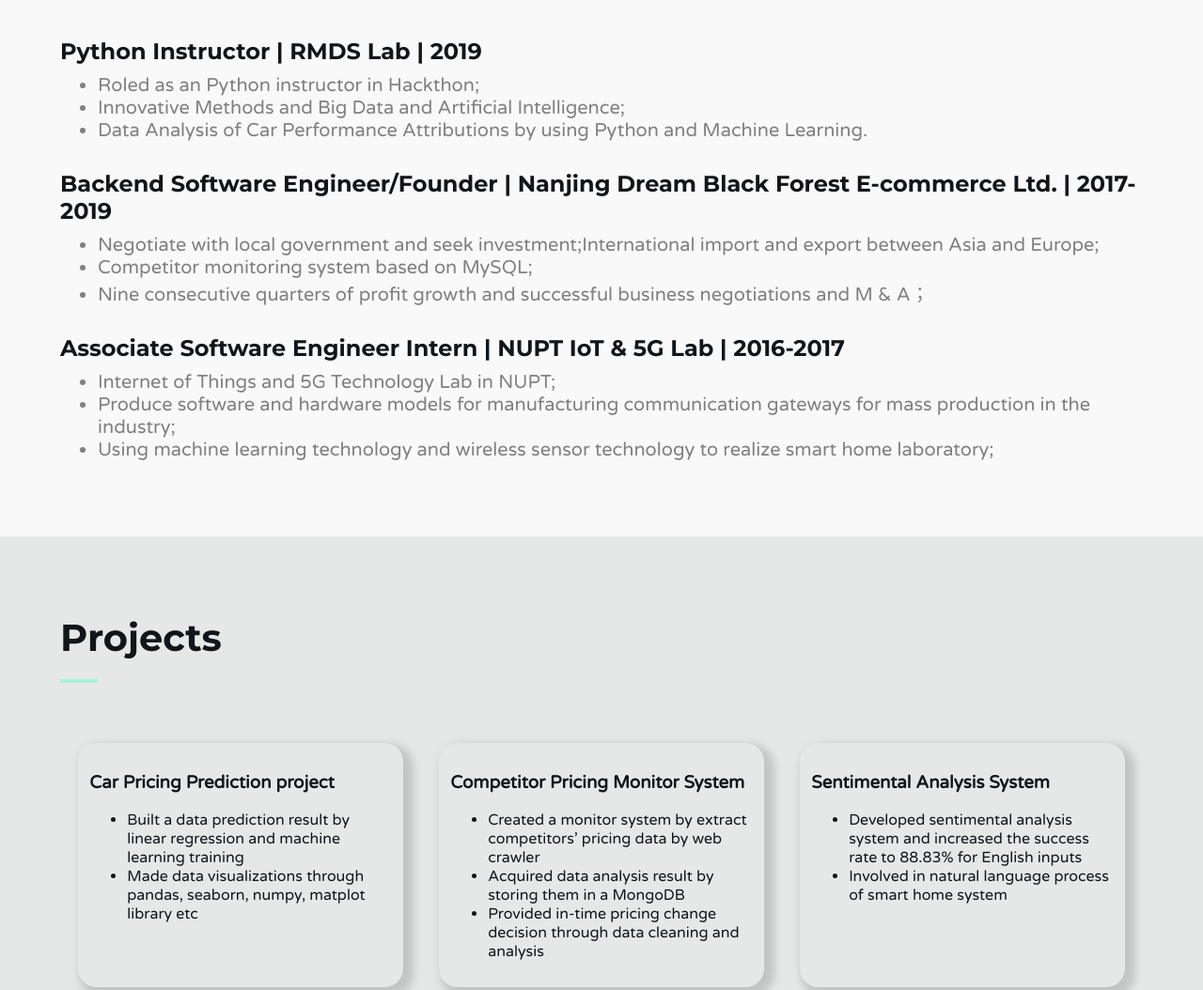
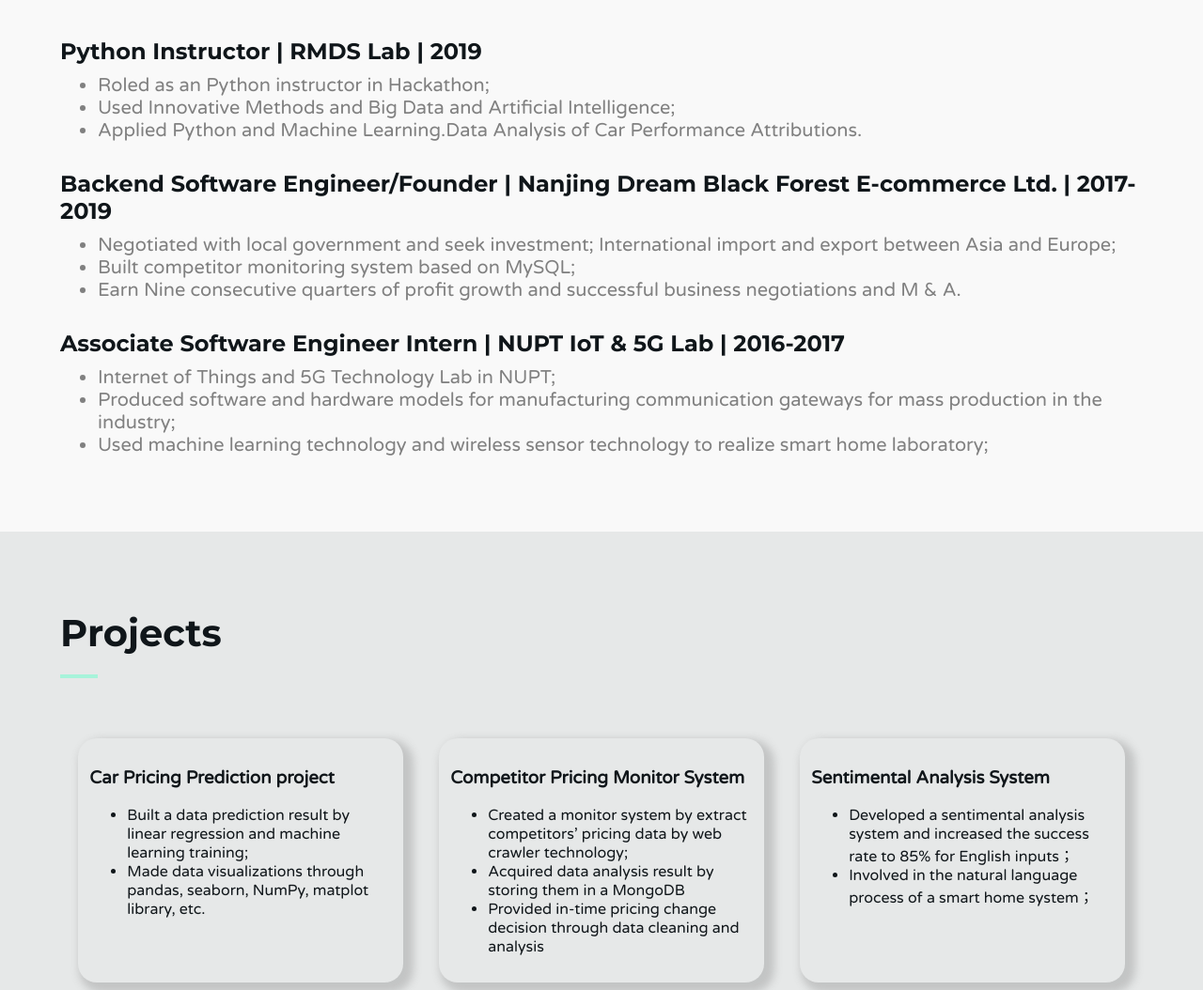
Before and after one commit to MonicaisHer/personalHomePage, a website: page public/index.html in a window 1280 px wide. Shown: the part 980-2034 px from the top of the page at 94% size. Drawn offline with Linux system fonts and the light colour scheme; no server answers.

Commit message:
click me

```diff
--- a/public/css/default.css
+++ b/public/css/default.css
@@ -612,4 +612,11 @@
     span {
         font-size: 10px;
     }
+    .contactMe form{
+        flex-direction: column;
+    }
+    .contactMe form > *:nth-child(3) {
+        margin-left: 1px;
+        margin-top: 25px;
+    }
 }
--- a/public/index.html
+++ b/public/index.html
@@ -70,21 +70,21 @@
 				<h2>Professional Experience </h2>
 				<h3>Python Instructor | RMDS Lab | 2019</h3>
 				<ul>
-					<li>Roled as an Python instructor in Hackthon;</li>
-			 		<li>Innovative Methods and Big Data and Artificial Intelligence;</li>
-			 		<li>Data Analysis of Car Performance Attributions by using Python and Machine Learning.</li>
+					<li>Roled as an Python instructor in Hackathon;</li>
+			 		<li>Used Innovative Methods and Big Data and Artificial Intelligence;</li>
+			 		<li>Applied Python and Machine Learning.Data Analysis of Car Performance Attributions.</li>
 				</ul>
 				<h3>Backend Software Engineer/Founder | Nanjing Dream Black Forest E-commerce Ltd. | 2017-2019</h3>
 				<ul>
-					<li>Negotiate with local government and seek investment;International import and export between Asia and Europe;</li>
-					<li>Competitor monitoring system based on MySQL;</li>
-					<li>Nine consecutive quarters of profit growth and successful business negotiations and M & A；</li>
+					<li>Negotiated with local government and seek investment; International import and export between Asia and Europe;</li>
+					<li>Built competitor monitoring system based on MySQL;</li>
+					<li>Earn Nine consecutive quarters of profit growth and successful business negotiations and M & A.</li>
 				</ul>
 				<h3>Associate Software Engineer Intern | NUPT IoT & 5G Lab | 2016-2017</h3>
 				<ul>
 					<li>Internet of Things and 5G Technology Lab in NUPT;</li>
-					<li>Produce software and hardware models for manufacturing communication gateways for mass production in the industry;</li>
-					<li>Using machine learning technology and wireless sensor technology to realize smart home laboratory;</li>
+					<li>Produced software and hardware models for manufacturing communication gateways for mass production in the industry;</li>
+					<li>Used machine learning technology and wireless sensor technology to realize smart home laboratory;</li>
 				</ul>
 			</div>
 			<div id="projectsContainer" class="darkContainer sectionContainer paddingContainer">
@@ -92,14 +92,14 @@
 				<div class=" hoverEffect">
 					<h3>Car Pricing Prediction project</h3>
 					<ul>
-						<li>Built a data prediction result by linear regression and machine learning training</li>
-						<li>Made data visualizations through pandas, seaborn, numpy, matplot library etc</li>
+						<li>Built a data prediction result by linear regression and machine learning training;</li>
+						<li>Made data visualizations through pandas, seaborn, NumPy, matplot library, etc.</li>
 					</ul>
 				</div>
 				<div class=" hoverEffect">
 					<h3>Competitor Pricing Monitor System</h3>
 					<ul>
-						<li>Created a monitor system by extract competitors’ pricing data by web crawler</li>
+						<li>Created a monitor system by extract competitors’ pricing data by web crawler technology;</li>
 						<li>Acquired data analysis result by storing them in a MongoDB</li>
 						<li>Provided in-time pricing change decision through data cleaning and analysis</li>
 					</ul>
@@ -107,8 +107,8 @@
 				<div class=" hoverEffect">
 					<h3>Sentimental Analysis System</h3>
 					<ul>
-						<li>Developed sentimental analysis system and increased the success rate to 88.83% for English inputs</li>
-						<li>Involved in natural language process of smart home system</li>
+						<li>Developed a sentimental analysis system and increased the success rate to 85% for English inputs；</li>
+						<li>Involved in the natural language process of a smart home system；</li>
 					</ul>
 				</div>
 			</div>
@@ -300,11 +300,11 @@
 			<div id="lifeContainer" class="darkContainer paddingContainer listContainer">
 				<h2>Life Experience</h2>
 					<h3>Volunteer|Blazer Los Angeles 2019</h3>
-					<p>Help underprivileged children with teaching them the math, music and cook</p>
+					<p>Helped underprivileged children with teaching them the math, music and cook</p>
 					<h3>Brand Representative| Abrecrombie&Fitch 2017</h3>
 					<p>As an individual who is outgoing, stylish, and helpful to communicate with customers and show the seasonal fashion</p>
 					<h3>College Representative|Youth Olympic 2014</h3>
-					<p>award medals for winners, training for 10 months </p>
+					<p>Presented medals for winners, and had athletic training for 10 months</p>
 			</div>
 			<div id="coursesContainer" class="lightContainer sectionContainer paddingContainer">
 				<h2>Relevant Courses</h2>
@@ -450,18 +450,18 @@
 					<h3>USC Orchestra</h3>
 					<iframe width="560" height="315" src="https://www.youtube.com/embed/2GB1DuhnVQs" frameborder="0" allow="accelerometer; autoplay; encrypted-media; gyroscope; picture-in-picture" allowfullscreen></iframe>
 					<p>
-					Monica is a flute players for 15 years. This is a performace record.
+					Monica is a flute player for 15 years. This is a concert record.
 					</p>
 				</div>
 				<div class="hoverEffect">
 					<h3>College Marching Band</h3>
 					<iframe width="560" height="315" src="https://www.youtube.com/embed/7sIsFnX2vio" frameborder="0" allow="accelerometer; autoplay; encrypted-media; gyroscope; picture-in-picture" allowfullscreen></iframe>
-					<p>performance for USC basketball team, vollyball team and football team halftime shows</p>
+					<p>Performance for USC basketball team, volleyball team, and football team halftime shows</p>
 				</div>
 				<div class="hoverEffect">
 					<h3>Women in Engineering</h3>
 					<img src="/photos/wie.jpg" alt="wie">
-					<p>help teenager know about computer science and STEM, social event with Game Design company, google, intel and so on</p>
+					<p>Monica helped teenager know about computer science and STEM, joined the social event with Game Design company, google, intel and so on.</p>
 				</div>
 			</div>
 
```
